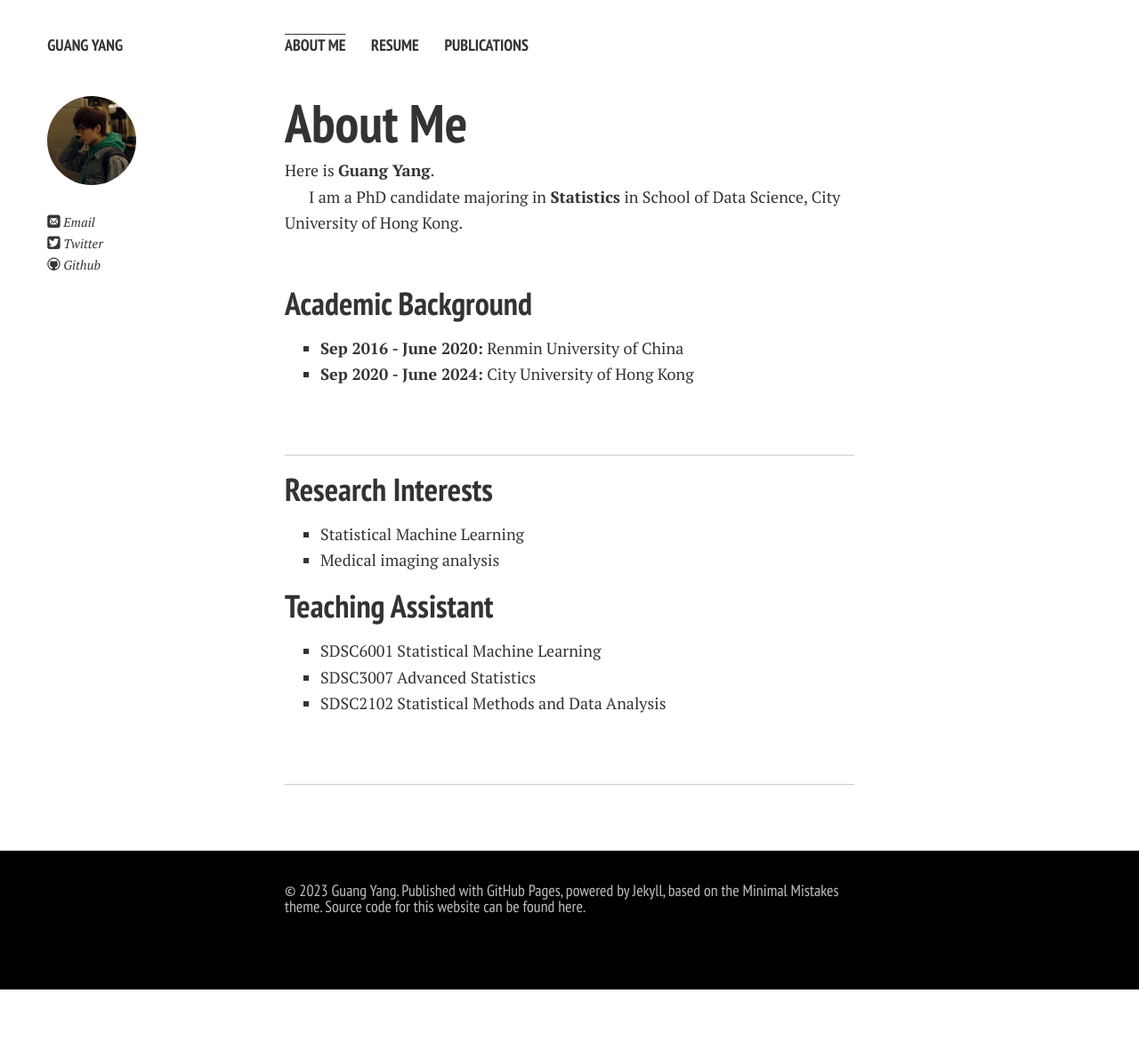
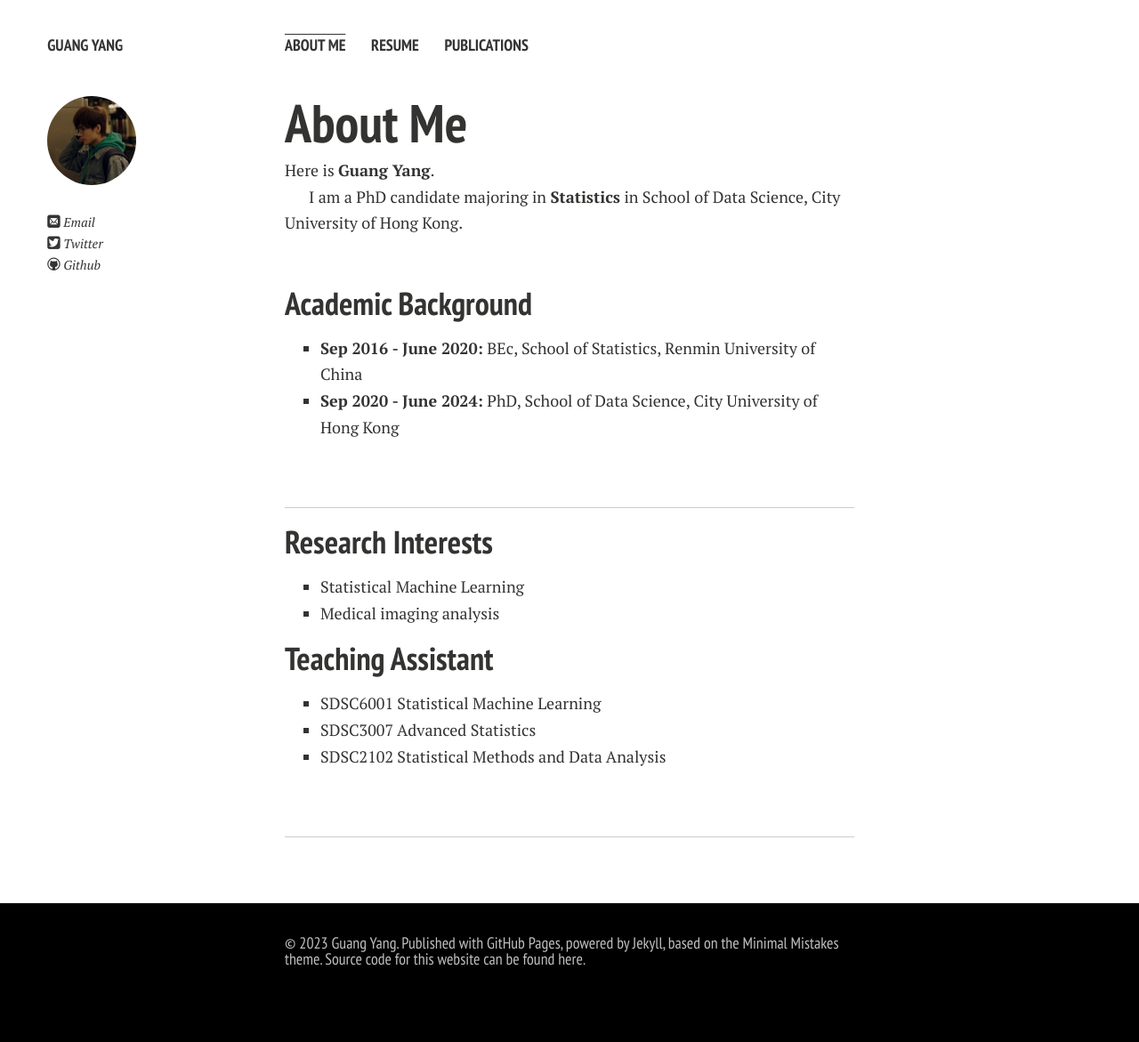
Before and after one commit to YLKnight/YLKnight.github.io, a Jekyll site: the page built from index.md, in a window 1280 px wide. Shown: the whole page at 89% size. Built offline with Jekyll 4.4.1, drawn with Linux system fonts in a browser that asks for light colours; nearby versions of some CDN libraries; comment, search, counter and statistics services are not loaded; a style sheet for code colours, icons or effects is not loaded; our own code applies the rules of GitHub Pages for plain Markdown files; before the commit the page ends 1112 px from its top, so only the background shows below that.

Commit message:
Update index.md

```diff
--- a/index.md
+++ b/index.md
@@ -12,8 +12,8 @@ I am a PhD candidate majoring in **Statistics** in School of Data Science, City
 
 ## Academic Background
 
-- **Sep 2016 - June 2020:** Renmin University of China
-- **Sep 2020 - June 2024:** City University of Hong Kong
+- **Sep 2016 - June 2020:** BEc, School of Statistics, Renmin University of China
+- **Sep 2020 - June 2024:** PhD, School of Data Science, City University of Hong Kong
 
 <br>
 
```
